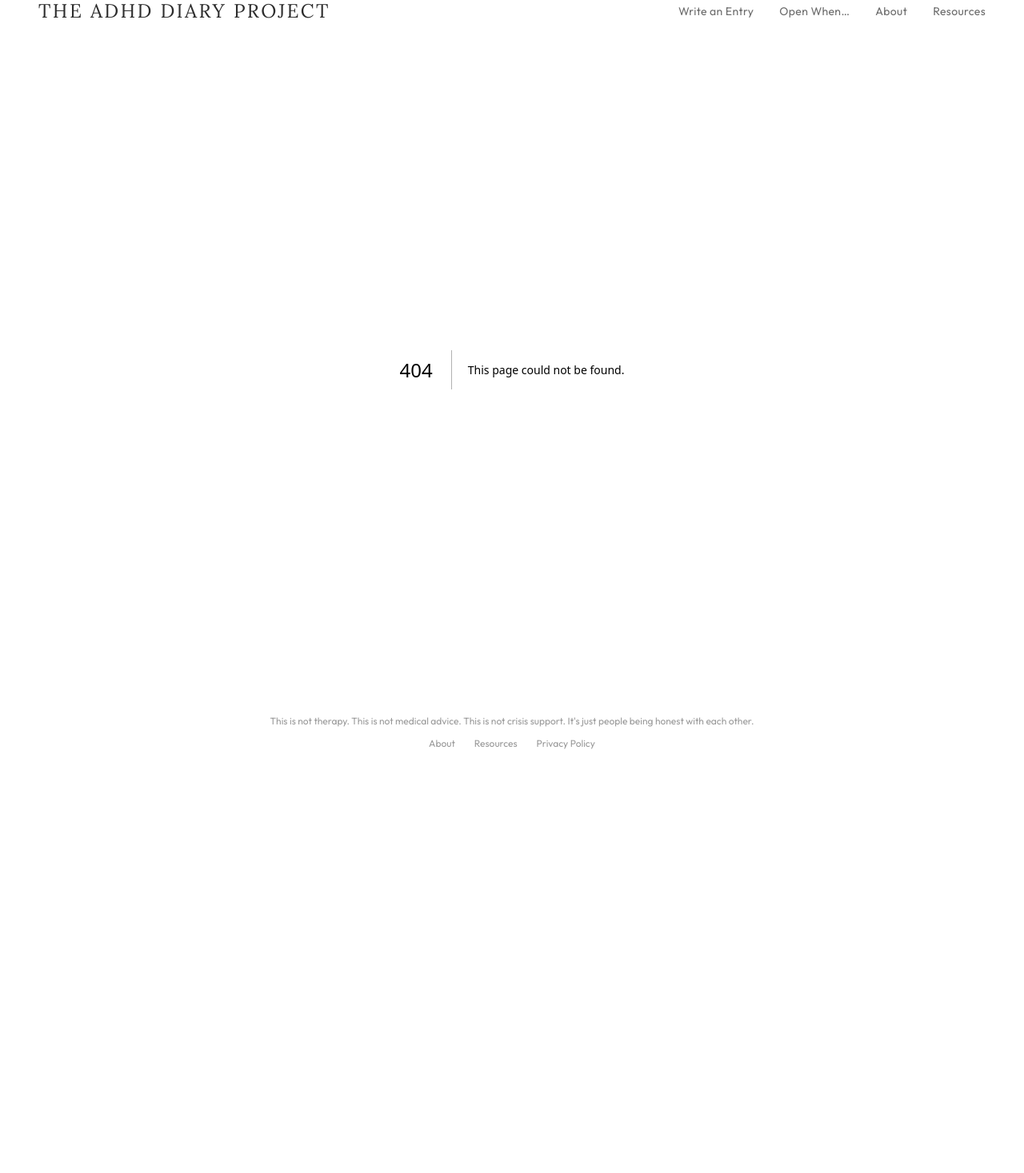
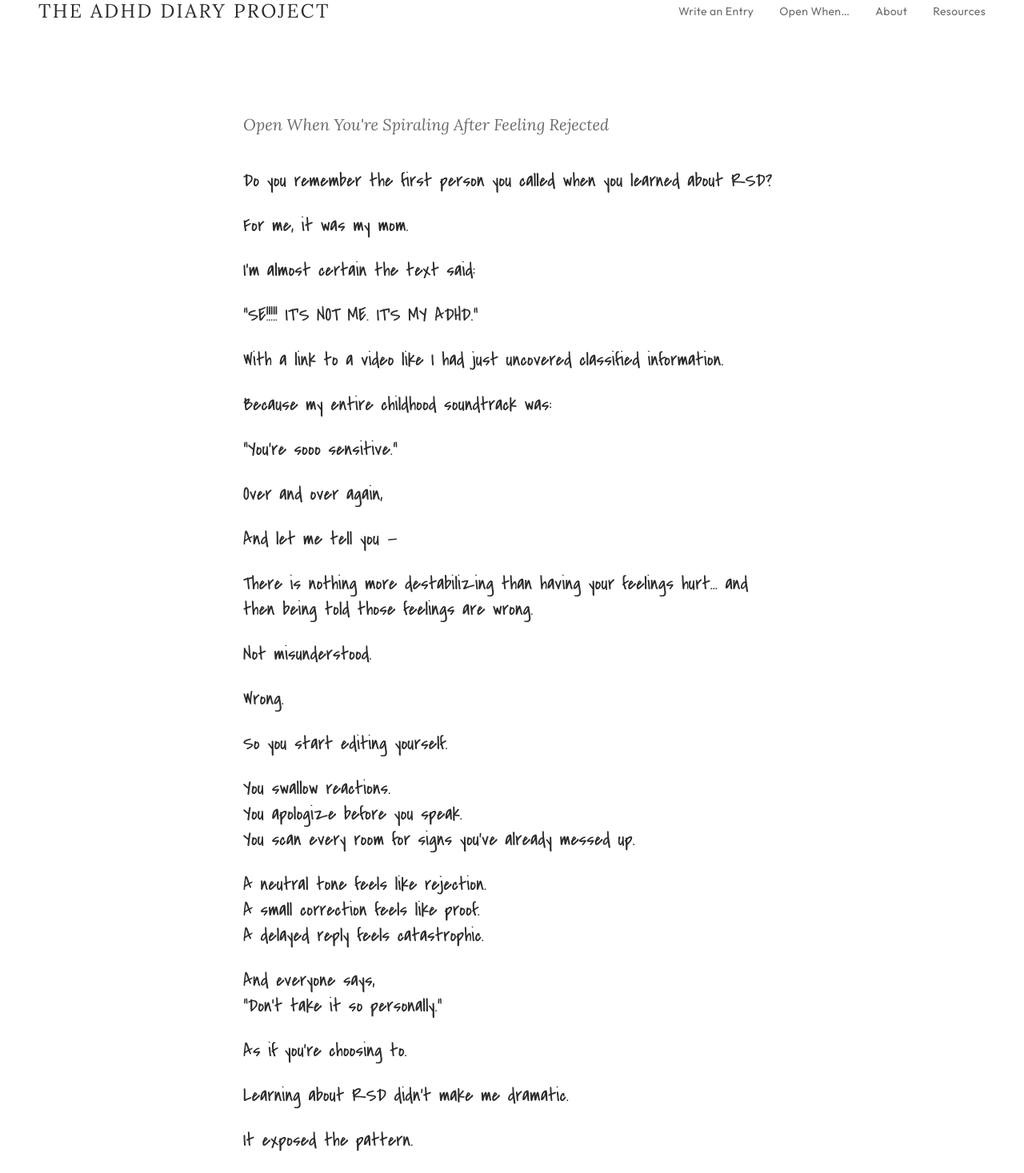
Before and after one commit to tiff-cpu/adhd-letter-project, a Next.js app: page /open-when/spiraling in a window 1280 px wide. Before the commit this address had no page. Shown: the part 34-1501 px from the top of the page at 80% size. Before the commit the page ends 1004 px from the top, so only its background shows below. Built offline with nearby package versions, Linux system fonts and the light colour scheme.

Commit message:
add Open When index and spiraling page

```diff
--- /dev/null
+++ b/app/open-when/page.tsx
@@ -0,0 +1,37 @@
+import type { Metadata } from "next";
+import Link from "next/link";
+
+export const metadata: Metadata = {
+  title: "Open When… — The ADHD Diary Project",
+  description:
+    "Start with the one that feels closest to your chest right now.",
+};
+
+const pages = [
+  { slug: "spiraling", title: "Open when your brain won't stop spiraling" },
+];
+
+export default function OpenWhenIndex() {
+  return (
+    <div className="flex flex-col items-center px-6 py-12 md:py-20">
+      <h1 className="font-body text-2xl md:text-3xl text-espresso tracking-wide">
+        Open When&hellip;
+      </h1>
+      <p className="font-body text-sm text-coffee italic mt-4 text-center max-w-md">
+        Start with the one that feels closest to your chest right now.
+      </p>
+
+      <div className="mt-12 flex flex-col gap-6 w-full max-w-md">
+        {pages.map((page) => (
+          <Link
+            key={page.slug}
+            href={`/open-when/${page.slug}`}
+            className="font-body text-base text-espresso hover:text-coffee transition-colors"
+          >
+            {page.title}
+          </Link>
+        ))}
+      </div>
+    </div>
+  );
+}
--- /dev/null
+++ b/app/open-when/spiraling/page.tsx
@@ -0,0 +1,114 @@
+import type { Metadata } from "next";
+import Link from "next/link";
+
+export const metadata: Metadata = {
+  title: "Open When You're Spiraling After Feeling Rejected — The ADHD Diary Project",
+  description:
+    "You're not too sensitive. You've just been carrying impact no one else could see.",
+};
+
+export default function OpenWhenSpiraling() {
+  return (
+    <div className="flex flex-col items-center px-6 py-12 md:py-20">
+      <div className="w-full max-w-2xl">
+        <h1 className="font-body text-lg md:text-xl text-coffee italic mb-10">
+          Open When You&apos;re Spiraling After Feeling Rejected
+        </h1>
+
+        <div className="font-hand-covered-by-your-grace text-xl md:text-2xl leading-relaxed text-espresso space-y-6">
+          <p>Do you remember the first person you called when you learned about RSD?</p>
+
+          <p>For me, it was my mom.</p>
+
+          <p>I&apos;m almost certain the text said:</p>
+
+          <p>&ldquo;SE!!!!! IT&apos;S NOT ME. IT&apos;S MY ADHD.&rdquo;</p>
+
+          <p>With a link to a video like I had just uncovered classified information.</p>
+
+          <p>Because my entire childhood soundtrack was:</p>
+
+          <p>&ldquo;You&apos;re sooo sensitive.&rdquo;</p>
+
+          <p>Over and over again,</p>
+
+          <p>And let me tell you &mdash;</p>
+
+          <p>
+            There is nothing more destabilizing than having your feelings
+            hurt&hellip; and then being told those feelings are wrong.
+          </p>
+
+          <p>Not misunderstood.</p>
+
+          <p>Wrong.</p>
+
+          <p>So you start editing yourself.</p>
+
+          <p>
+            You swallow reactions.<br />
+            You apologize before you speak.<br />
+            You scan every room for signs you&apos;ve already messed up.
+          </p>
+
+          <p>
+            A neutral tone feels like rejection.<br />
+            A small correction feels like proof.<br />
+            A delayed reply feels catastrophic.
+          </p>
+
+          <p>
+            And everyone says,<br />
+            &ldquo;Don&apos;t take it so personally.&rdquo;
+          </p>
+
+          <p>As if you&apos;re choosing to.</p>
+
+          <p>Learning about RSD didn&apos;t make me dramatic.</p>
+
+          <p>It exposed the pattern.</p>
+
+          <p>It gave language to something I had been blamed for my entire life.</p>
+
+          <p>
+            If your body reacts fast&hellip;<br />
+            if your chest tightens before your brain catches up&hellip;<br />
+            if you replay conversations for hours wondering what you did wrong&mdash;
+          </p>
+
+          <p>You&apos;re not broken.</p>
+
+          <p>You&apos;re not weak.</p>
+
+          <p>Your nervous system learned to brace.</p>
+
+          <p>And that makes sense, given what you&apos;ve lived through.</p>
+
+          <p>I see you.</p>
+
+          <p>And you&apos;re not &ldquo;too sensitive.&rdquo;</p>
+
+          <p>You&apos;ve just been carrying impact no one else could see.</p>
+        </div>
+
+        <hr className="my-12 border-t border-gray-200" />
+
+        <div className="flex items-center justify-center gap-6">
+          <Link
+            href="/"
+            className="font-nav text-sm text-coffee hover:text-espresso transition-colors"
+          >
+            Read a diary entry
+          </Link>
+          <span className="text-gray-300">&middot;</span>
+          <Link
+            href="/write"
+            className="font-nav text-sm text-coffee hover:text-espresso transition-colors"
+          >
+            Write your own
+          </Link>
+        </div>
+      </div>
+    </div>
+  );
+}
```
